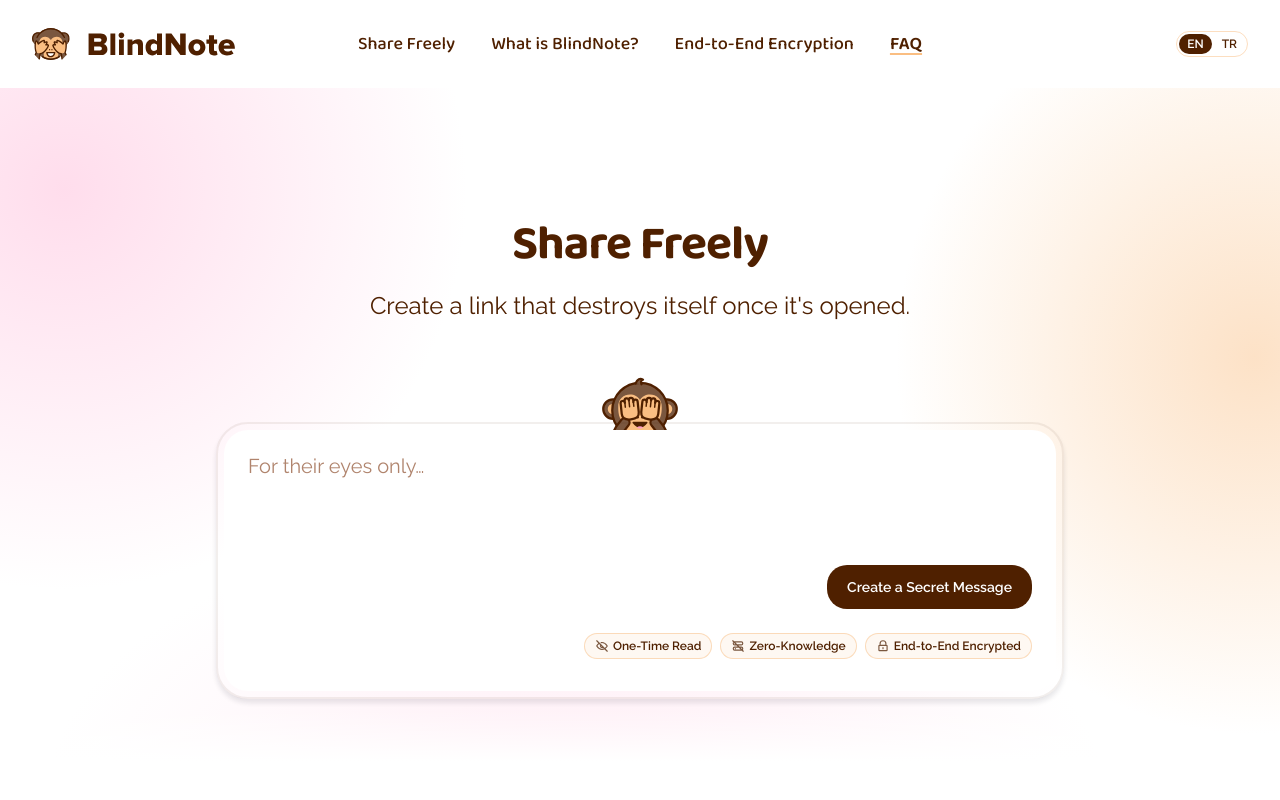
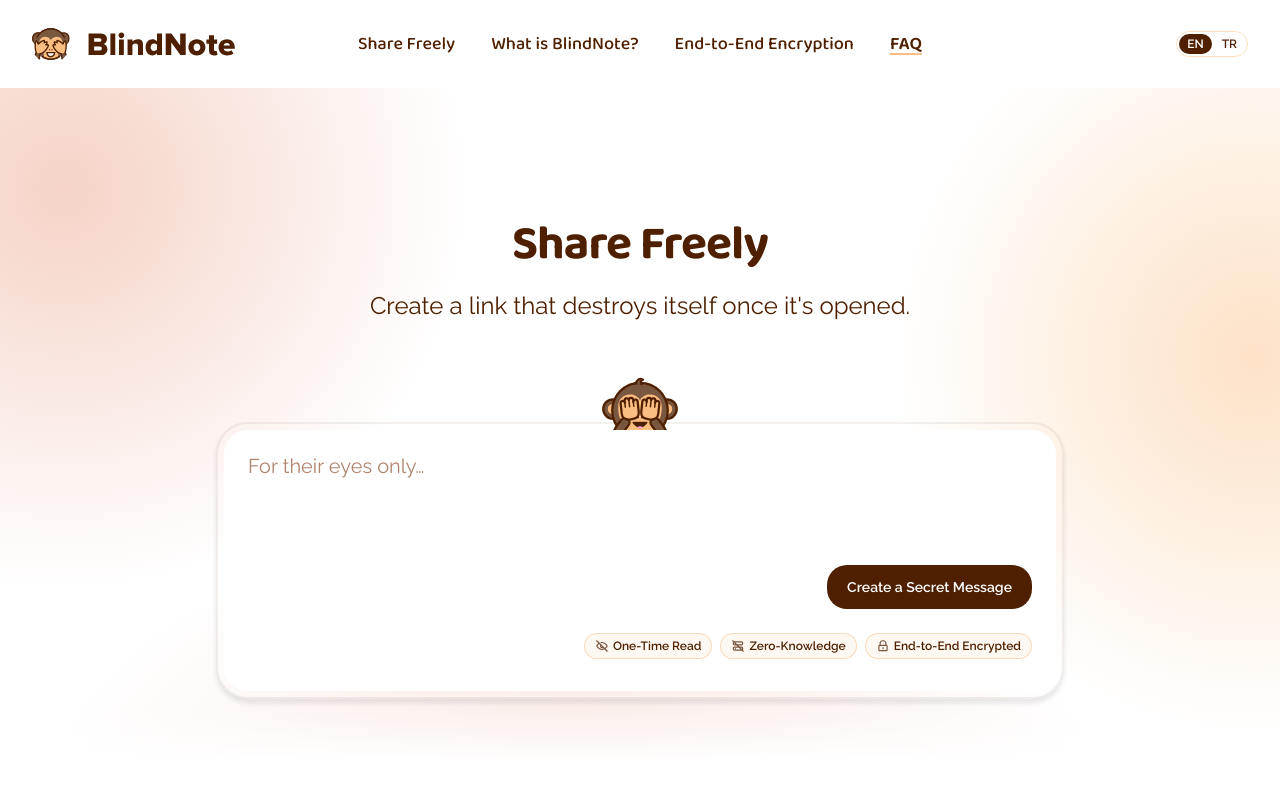
Before and after one commit to blindnote/blindnote, a React (Vite) app in the folder client/: page / in a window 1280 px wide. Shown: the top 800 px of the page. Built offline with nearby package versions, Linux system fonts and the light colour scheme.

Commit message:
fix(client): warm the off-palette pink hero glow to peach
The --color-blush token was a cotton-candy pink (#ffd7e9), the only cool hue
in an otherwise warm ink/cream/caramel palette, and read as playful rather
than serious. Retune it to a warm peach (#f3cbbd) so the hero wash belongs to
the brand.

```diff
--- a/client/src/styles/app.css
+++ b/client/src/styles/app.css
@@ -45,7 +45,7 @@
   --color-accent: #fabe82;       /* turuncu vurgu (kart zemini %5, kenar %40) */
   --color-cream: #fef8f2;        /* krem bölüm zemini */
   --color-page: #ffffff;         /* Base/White */
-  --color-blush: #ffd7e9;        /* hero arka planındaki pembe parıltı */
+  --color-blush: #f3cbbd;        /* hero arka planındaki sıcak şeftali parıltısı (eski candy-pembe #ffd7e9 paletten değildi) */
 
   /* Renkler — karanlık tema (öneri) */
   --color-night: #1a120d;        /* sayfa zemini */
```
